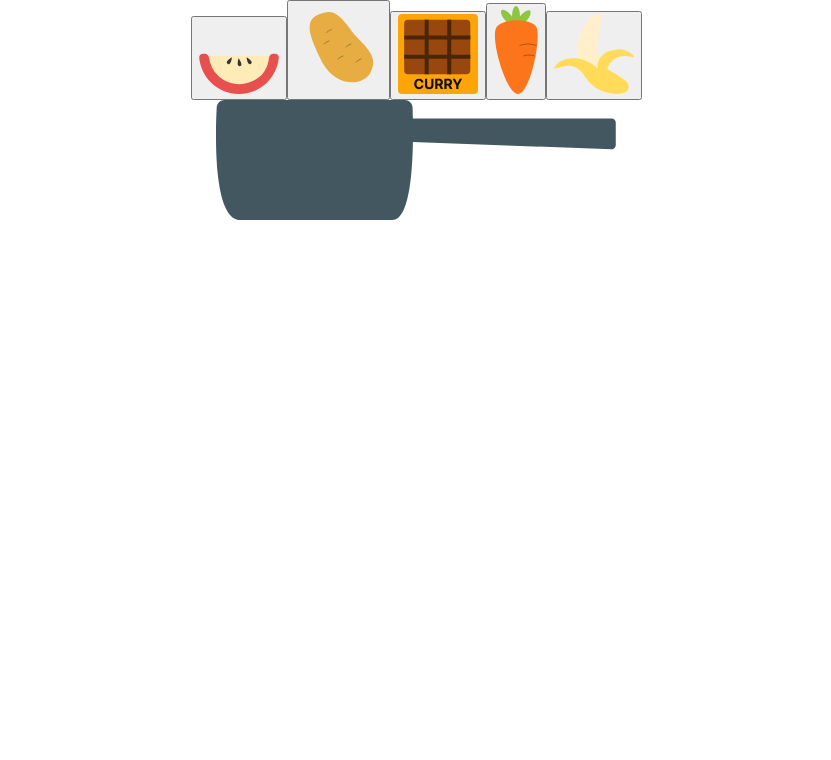
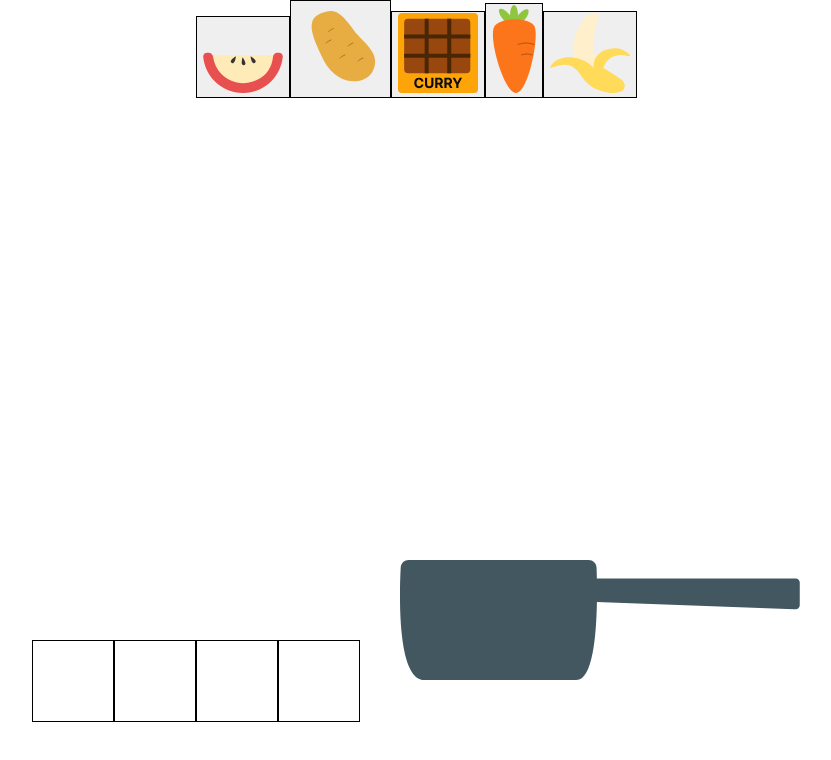
Before and after one commit to y1vonnef/persuaders-game, a React (Create React App) app in the folder persuaders/: page / in a window 1280 px wide. Shown: the top 760 px of the page, without its empty margins (224-1055 px from the left). Built offline with nearby package versions, Linux system fonts and the light colour scheme.

Commit message:
fixing npm and adding styles

```diff
--- a/persuaders/src/App.css
+++ b/persuaders/src/App.css
@@ -36,3 +36,50 @@
     transform: rotate(360deg);
   }
 }
+
+.ingredient {
+  border: 1px solid black;
+}
+
+.inventory {
+  border: 1px solid black;
+  height: 80px;
+  width: 80px;
+}
+
+.inventory-container {
+  display: flex;
+  position: absolute;
+  top: 80vh;
+  left: 20vw;
+}
+
+.cauldron {
+  /* width: 100px;
+  height: 200px; */
+  /* border: 1px solid black; */
+  right: 20vw;
+  top: 70vh;
+  position: absolute;
+}
+
+.lightup {
+  background-color: lime;
+}
+
+.cauldron-cook {
+  width: 400px;
+  height: 200px;
+  border-radius: 1000;
+  border: 1px solid black;
+  background-color: lime;
+}
+
+.inspector {
+  border: 1px solid black;
+  z-index: 100;
+  position: absolute;
+  background-color: white;
+  top: 20vh;
+  left: 40vw;
+}
```
Also changed, not shown: 1 other file (tests, documents, lock files or other folders).
